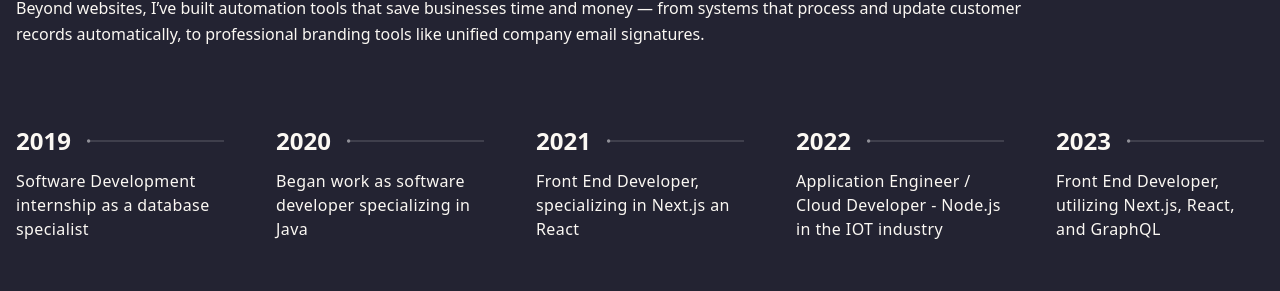
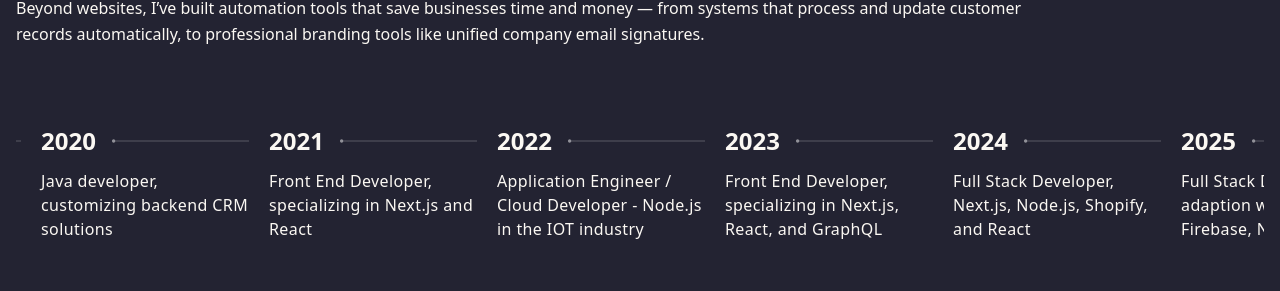
Before and after one commit to ahorner1117/ahorner1117.github.io, a Next.js app: page / in a window 1280 px wide. Shown: the part 1237-1528 px from the top of the page. Built offline with nearby package versions, Linux system fonts and the light colour scheme; no server answers.

Commit message:
Add to timeline

```diff
--- a/app/sections/about/TimeLine.jsx
+++ b/app/sections/about/TimeLine.jsx
@@ -5,11 +5,12 @@ import { LazyMotion, domAnimation, useInView } from "framer-motion";
 
 const TimeLineData = [
 	{ year: 2019, text: "Software Development internship as a database specialist" },
-	{ year: 2020, text: "Began work as software developer specializing in Java" },
-	{ year: 2021, text: "Front End Developer, specializing in Next.js an React" },
+	{ year: 2020, text: "Java developer, customizing backend CRM solutions" },
+	{ year: 2021, text: "Front End Developer, specializing in Next.js and React" },
 	{ year: 2022, text: "Application Engineer / Cloud Developer - Node.js in the IOT industry" },
-	{ year: 2023, text: "Front End Developer, utilizing Next.js, React, and GraphQL " },
-
+	{ year: 2023, text: "Front End Developer, specializing in Next.js, React, and GraphQL" },
+	{ year: 2024, text: "Full Stack Developer, Next.js, Node.js, Shopify, and React" },
+	{ year: 2025, text: "Full Stack Developer, AI adaption with Svelte, Firebase, Node.js" },
 ];
 
 export function TimeLine() {
@@ -40,7 +41,7 @@ export function TimeLine() {
 		if (carouselRef.current) {
 			const index = Math.round(
 				(carouselRef.current.scrollLeft / (carouselRef.current.scrollWidth * 0.7)) *
-					TimeLineData.length
+				TimeLineData.length
 			);
 
 			setActiveItem(index);
@@ -79,9 +80,8 @@ export function TimeLine() {
 										? "none"
 										: `${index === 0 ? "translateY(250px)" : `translateY(${200 / index}px)`}`,
 									opacity: isInView ? 1 : 0,
-									transition: `all 0.5s cubic-bezier(0.17, 0.55, 0.55, 1) ${
-										index === 0 ? 0.1 : 0.1 + (index * 0.15)
-									}s`
+									transition: `all 0.5s cubic-bezier(0.17, 0.55, 0.55, 1) ${index === 0 ? 0.1 : 0.1 + (index * 0.15)
+										}s`
 								}}
 							>
 								<h3
```
